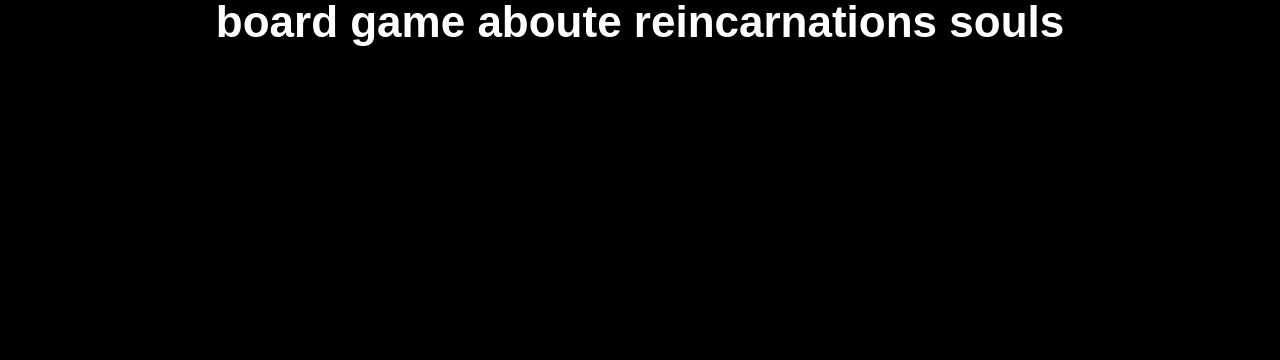
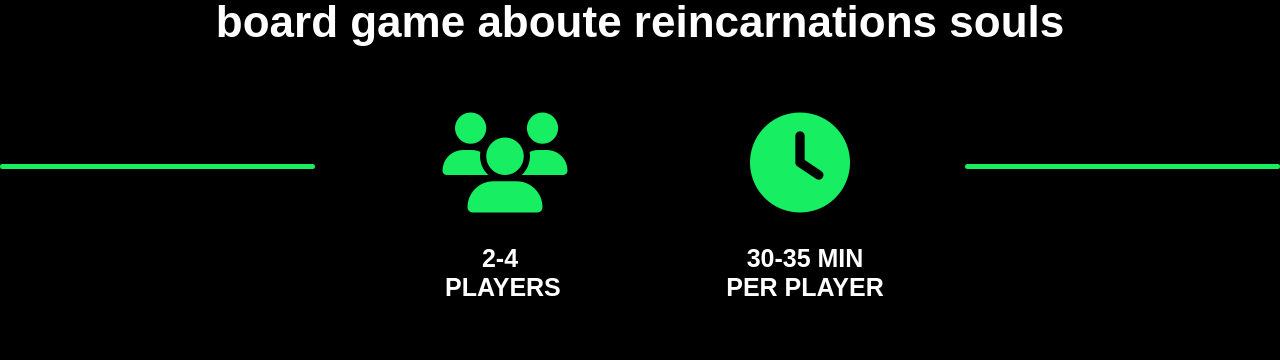
Before and after one commit to leylam22/purgatory, a plain HTML site: page index.html in a window 1280 px wide. Shown: the part 434-794 px from the top of the page. Drawn offline with Linux system fonts and the light colour scheme.

Commit message:
info finished

```diff
--- a/index.html
+++ b/index.html
@@ -16,16 +16,18 @@
             <div class="right"><img class="gif" src="/images/Pentagram Gif.gif" alt=""></div>
         </div>
         <div class="title"><h1>board game aboute reincarnations souls</h1></div>
-        <!-- <div class="info">
-            <div class="left">
-                <div class="line"></div>
+        <div class="info">
+            <div class="line"></div>
+            <div class="box left">
                 <i class="fa-solid fa-users fa-2xl" style="color: #17ee62;"></i>
+                <h5>2-4 PLAYERS</h5>
             </div>
-            <div class="right">
+            <div class="box right">
                 <i class="fa-solid fa-clock fa-2xl" style="color: #17ee62;"></i>
-                <div class="line"></div>
+                <h5>30-35 MIN PER PLAYER</h5>
             </div>
-        </div> -->
+            <div class="line"></div>
+        </div>
     </div>
 </body>
 </html>
--- a/style.scss
+++ b/style.scss
@@ -23,36 +23,63 @@
         text-align: center;
         // font: 1.5em sans-serif;
     }
-    // .info{
-    //     display: flex;
-    //     align-items: center;
-    //     justify-content:space-around;
-    //     width: 100%;
-    //     background-color: #fff;
-    //     height: 250px;
-    //     .left{
-    //         width: 50%;
-    //         height: 200px;
-    //         display: flex;
-    //         align-items: center;
-    //         justify-content: baseline;
-    //         // align-items: baseline;
-
-    //     }
-    //     .right{
-    //         width: 50%;
-    //         height: 200px;
-    //         display: flex;
-    //         align-items: center;
-    //         justify-content: baseline;
-    //         // align-items: baseline;
-    //         background-color: aqua;
-    //     }
-    //     .line{
-    //         width: 700px;
-    //         height: 6px;
-    //         background-color: #17ee62;
-    //         border-radius: 5px;
-    //     }
-    // }
+    .info{
+        display: flex;
+        align-items: center;
+        // justify-content:space-evenly;
+        justify-content: center;
+        width: 100%;
+        height: 250px;
+        margin-top: 60px;
+        gap: 150px;
+        .box{
+            width: 100px;
+            height: 150px;
+            display: flex;
+            flex-direction: column;
+            align-items: center;
+            justify-content: center;
+            padding: 10px;
+            gap: 80px;
+        }
+        .left{
+            align-items: flex-end;
+            i{
+                width: 100px;
+                height: 100px;
+                display: flex;
+                justify-content: center;
+                align-items: center;
+                font-size: 100px;
+            }
+            h5{
+                width: 110px;
+                text-align: center;
+                font-size: 25px;
+            }
+        }
+        .right{
+            align-items: flex-start;
+            i{
+                font-size: 100px;
+                width: 150px;
+                height: 100px;
+                display: flex;
+                justify-content: center;
+                align-items: center;
+            }
+            h5{
+                width: 160px;
+                text-align: center;
+                font-size: 25px;
+            }
+        }
+        .line{
+            width: 400px;
+            height: 5px;
+            background-color: #17ee62;
+            border-radius: 5px;
+            margin-bottom: 130px;
+        }
+    }
 }
```
Also changed, not shown: style.css, 1 other file.
